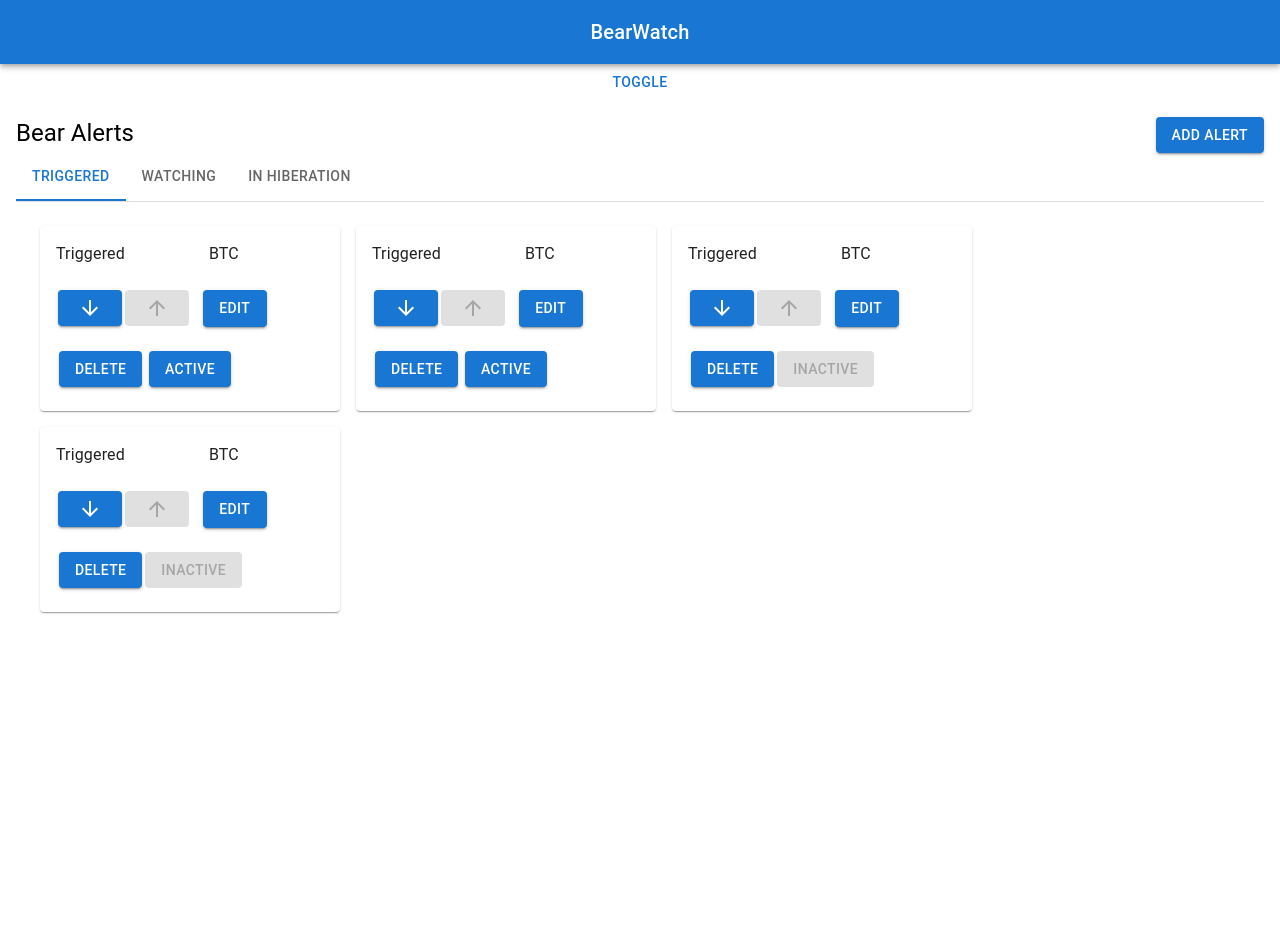
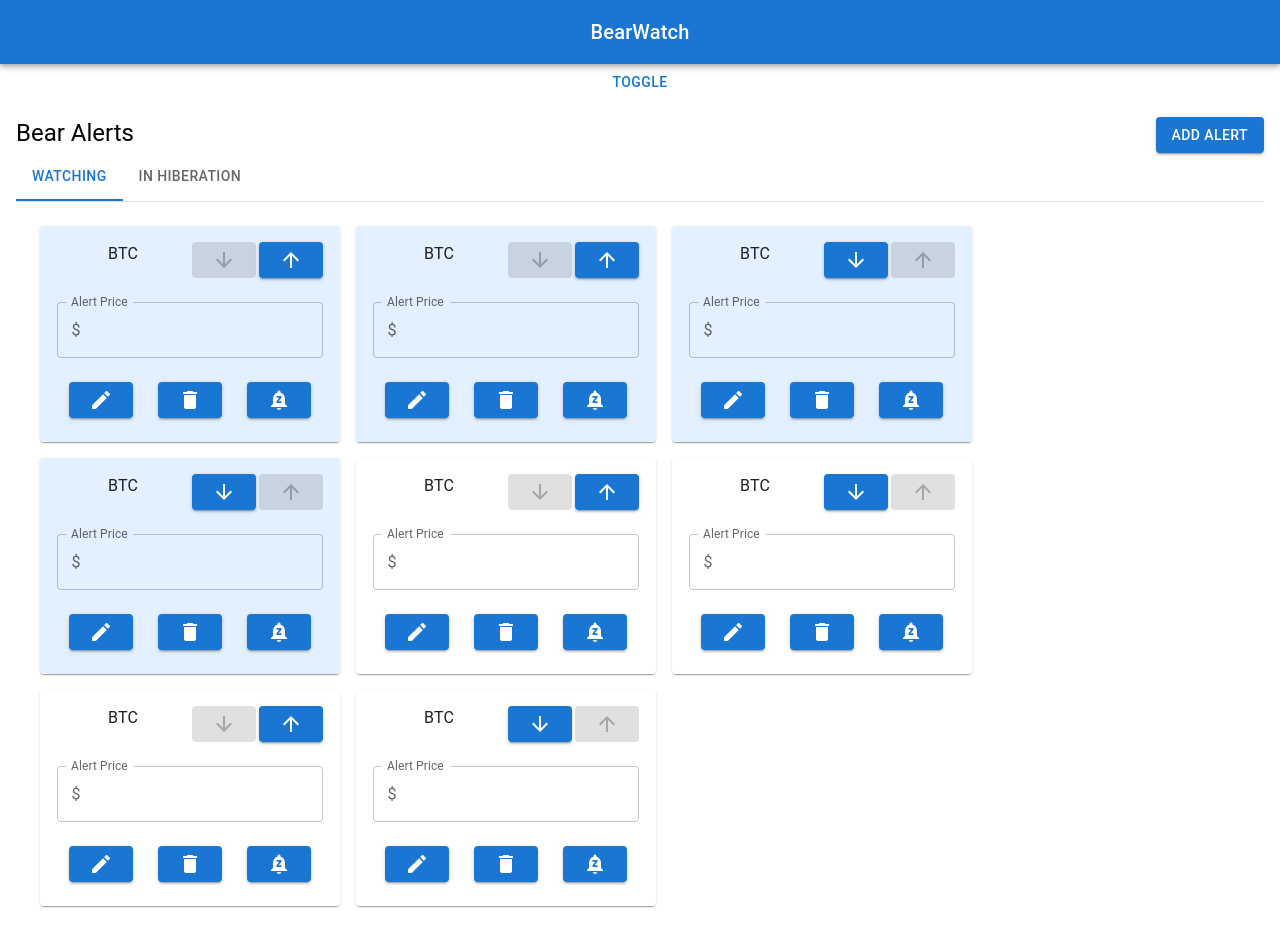
Before and after one commit to SwyftxBootcampTeam3/bearwatch, a React (Create React App) app in the folder frontend/: page / in a window 1280 px wide. Both pictures are taken after a click on the button "TOGGLE". Before the commit the page ends 800 px from the top, so only its background shows below. Built offline with nearby package versions, Linux system fonts and the light colour scheme.

Commit message:
Lana -trigger card edits
Two tabs one watching one hibernation, icons as button labels.

```diff
--- a/frontend/src/components/alertCard.tsx
+++ b/frontend/src/components/alertCard.tsx
@@ -1,34 +1,42 @@
-import { Card, CardContent, Typography, Button, SvgIcon, Grid, Divider } from '@mui/material';
+import { Card, CardContent, Typography, Button, SvgIcon, Grid, TextField } from '@mui/material';
 import { ArrowUpward, ArrowDownward } from '@mui/icons-material';
-
+import InputAdornment from '@mui/material/InputAdornment';
+import EditIcon from '@mui/icons-material/Edit';
+import DeleteIcon from '@mui/icons-material/Delete';
+import VisibilityIcon from '@mui/icons-material/Visibility';
+import NotificationsPausedIcon from '@mui/icons-material/NotificationsPaused';
 import React, { FC } from 'react';
 
 interface CardProps {
     coinCode: string;
     alertStatus: string;
-    activeStatus: string;
+    alertType: string;
+    currentPrice: string;
   }
 
-  const AlertCard: FC<CardProps> = ({ coinCode, alertStatus, activeStatus }) => {
+  const AlertCard: FC<CardProps> = ({ coinCode, alertStatus, alertType, currentPrice }) => {
     const alertData = {
       coinCode: ''
     }
     return (
       <Card >
-        <CardContent>
+        <CardContent style = {alertStatus === "Triggered" ? {backgroundColor : '#E2F0FF' } : {backgroundColor : "white" }}>
           <Grid container rowGap={3} columns={12}>
-          <Typography>{alertStatus}</Typography>
-          <Divider variant="middle" />
           <Grid item xs={6}><Typography>{coinCode}</Typography></Grid>
           <Grid item xs={3}>
-              <Button variant="contained"><SvgIcon component={ArrowDownward}/></Button>
+              <Button variant="contained" disabled = {alertType === "Up"}><SvgIcon component={ArrowDownward}/></Button>
           </Grid>
           <Grid item xs={3}>
-              <Button variant="contained" disabled><SvgIcon component={ArrowUpward}/></Button>
+              <Button variant="contained" disabled = {alertType === "Down"}><SvgIcon component={ArrowUpward}/></Button>
           </Grid>
-          <Grid item xs={4}><Button variant="contained">Edit</Button></Grid>
-          <Grid item xs={4}><Button variant="contained" >Delete</Button></Grid>
-          <Grid item xs={4}><Button variant="contained" href="#contained-buttons" disabled = {activeStatus === "Inactive"}>{activeStatus}</Button></Grid>
+          <Grid item xs={12}>
+            <TextField label = "Alert Price" id = {currentPrice} InputProps={{
+            startAdornment: <InputAdornment position="start">$</InputAdornment>,
+          }}/>
+          </Grid>
+          <Grid item xs={4}><Button variant="contained"><SvgIcon component={EditIcon}/></Button></Grid>
+          <Grid item xs={4}><Button variant="contained" ><SvgIcon component={DeleteIcon}/></Button></Grid>
+          <Grid item xs={4}><Button variant="contained" >{ alertStatus === "In Hibernation" ? <SvgIcon component={VisibilityIcon}/>: <SvgIcon component={NotificationsPausedIcon}/>}</Button></Grid>
           </Grid>
         </CardContent>
       </Card>
--- a/frontend/src/components/alertTabs.tsx
+++ b/frontend/src/components/alertTabs.tsx
@@ -41,38 +41,33 @@ interface TabPanelProps {
     const handleChange = (event: React.SyntheticEvent, newValue: number) => {
       setValue(newValue);
     };
-
+  //add some validation to only return cards that have not been soft deleted...
     return (
       <Box sx={{ width: '100%' }}>
         <Box sx={{ borderBottom: 1, borderColor: 'divider' }}>
           <Tabs value={value} onChange={handleChange} aria-label="basic tabs example">
-            <Tab label="Triggered" {...a11yProps(0)} />
-            <Tab label="Watching" {...a11yProps(1)} />
-            <Tab label="In Hiberation" {...a11yProps(2)} />
+            <Tab label="Watching" {...a11yProps(0)} />
+            <Tab label="In Hiberation" {...a11yProps(1)} />
           </Tabs>
         </Box>
         <TabPanel value={value} index={0}>
-          <Grid container columns={4} gap={2}>
-            <Grid item xs={1}><AlertCard coinCode='BTC' alertStatus='Triggered' activeStatus='Active'/></Grid>
-            <Grid item xs={1}><AlertCard coinCode='BTC' alertStatus='Triggered' activeStatus='Active'/></Grid>
-            <Grid item xs={1}><AlertCard coinCode='BTC' alertStatus='Triggered' activeStatus='Inactive'/></Grid>
-            <Grid item xs={1}><AlertCard coinCode='BTC' alertStatus='Triggered' activeStatus='Inactive'/></Grid>
+        <Grid container columns={4} gap={2}>
+            <Grid item xs={1}><AlertCard coinCode='BTC' alertStatus='Triggered' alertType = 'Up' currentPrice = "10"/></Grid>
+            <Grid item xs={1}><AlertCard coinCode='BTC' alertStatus='Triggered' alertType = 'Up' currentPrice = "20"/></Grid>
+            <Grid item xs={1}><AlertCard coinCode='BTC' alertStatus='Triggered' alertType = 'Down' currentPrice = "30"/></Grid>
+            <Grid item xs={1}><AlertCard coinCode='BTC' alertStatus='Triggered' alertType = 'Down' currentPrice = "40"/></Grid>
+            <Grid item xs={1}><AlertCard coinCode='BTC' alertStatus='Watching' alertType = 'Up' currentPrice = "4"/></Grid>
+            <Grid item xs={1}><AlertCard coinCode='BTC' alertStatus='Watching' alertType = 'Down' currentPrice = "5"/></Grid>
+            <Grid item xs={1}><AlertCard coinCode='BTC' alertStatus='Watching' alertType = 'Up' currentPrice = "6"/></Grid>
+            <Grid item xs={1}><AlertCard coinCode='BTC' alertStatus='Watching' alertType = 'Down' currentPrice = "7"/></Grid>
           </Grid>
         </TabPanel>
         <TabPanel value={value} index={1}>
         <Grid container columns={4} gap={2}>
-            <Grid item xs={1}><AlertCard coinCode='BTC' alertStatus='Watching' activeStatus='Active'/></Grid>
-            <Grid item xs={1}><AlertCard coinCode='BTC' alertStatus='Watching' activeStatus='Active'/></Grid>
-            <Grid item xs={1}><AlertCard coinCode='BTC' alertStatus='Watching' activeStatus='Active'/></Grid>
-            <Grid item xs={1}><AlertCard coinCode='BTC' alertStatus='Watching' activeStatus='Inactive'/></Grid>
-          </Grid>
-        </TabPanel>
-        <TabPanel value={value} index={2}>
-        <Grid container columns={4} gap={2}>
-            <Grid item xs={1}><AlertCard coinCode='BTC' alertStatus='In Hibernation' activeStatus='Active'/></Grid>
-            <Grid item xs={1}><AlertCard coinCode='BTC' alertStatus='In Hibernation' activeStatus='Inactive'/></Grid>
-            <Grid item xs={1}><AlertCard coinCode='BTC' alertStatus='In Hibernation' activeStatus='Inactive'/></Grid>
-            <Grid item xs={1}><AlertCard coinCode='BTC' alertStatus='In Hibernation' activeStatus='Inactive'/></Grid>
+            <Grid item xs={1}><AlertCard coinCode='BTC' alertStatus='In Hibernation' alertType = 'Down' currentPrice = "10"/></Grid>
+            <Grid item xs={1}><AlertCard coinCode='BTC' alertStatus='In Hibernation' alertType = 'Up' currentPrice = "10"/></Grid>
+            <Grid item xs={1}><AlertCard coinCode='BTC' alertStatus='In Hibernation' alertType = 'Down' currentPrice = "10"/></Grid>
+            <Grid item xs={1}><AlertCard coinCode='BTC' alertStatus='In Hibernation' alertType = 'Up' currentPrice = "10"/></Grid>
           </Grid>
         </TabPanel>
       </Box>
```
